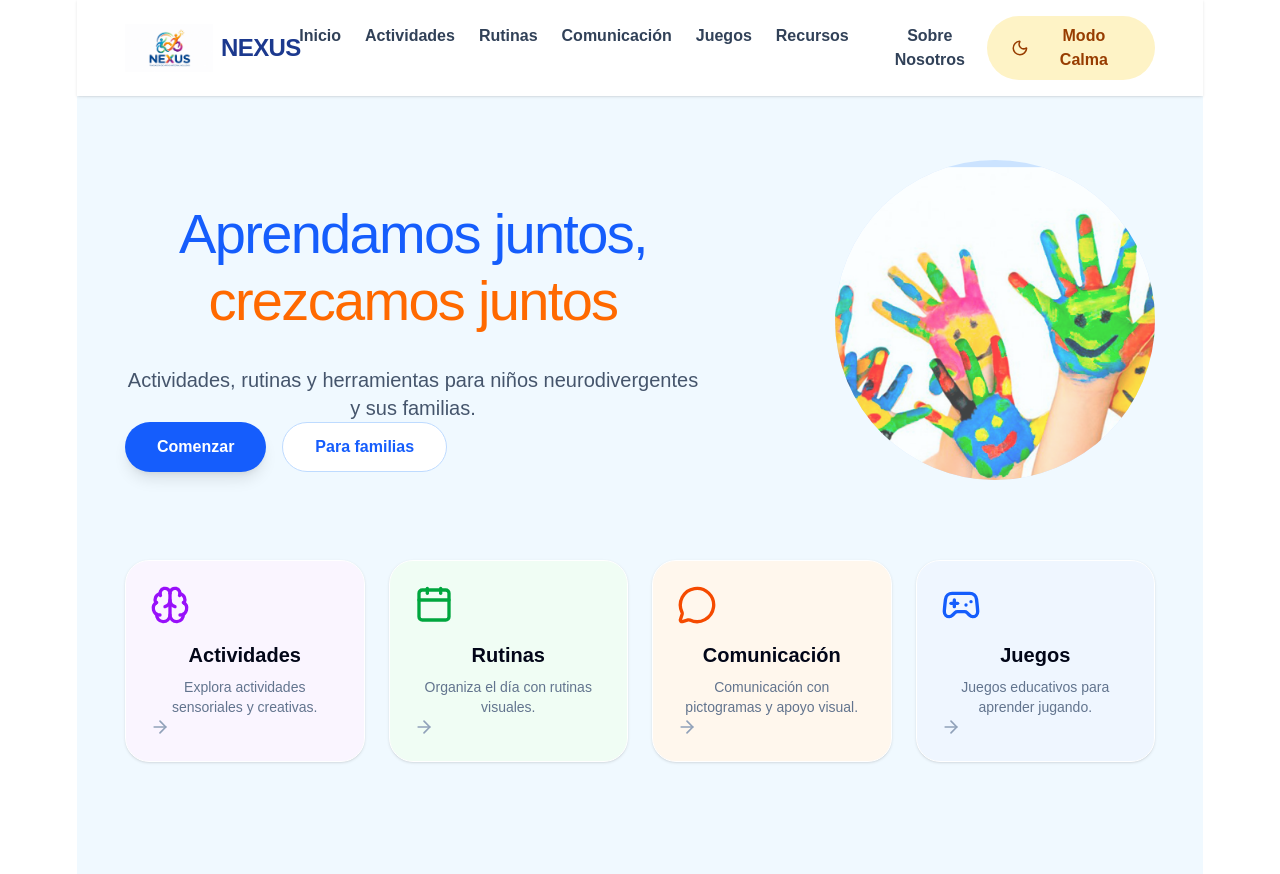
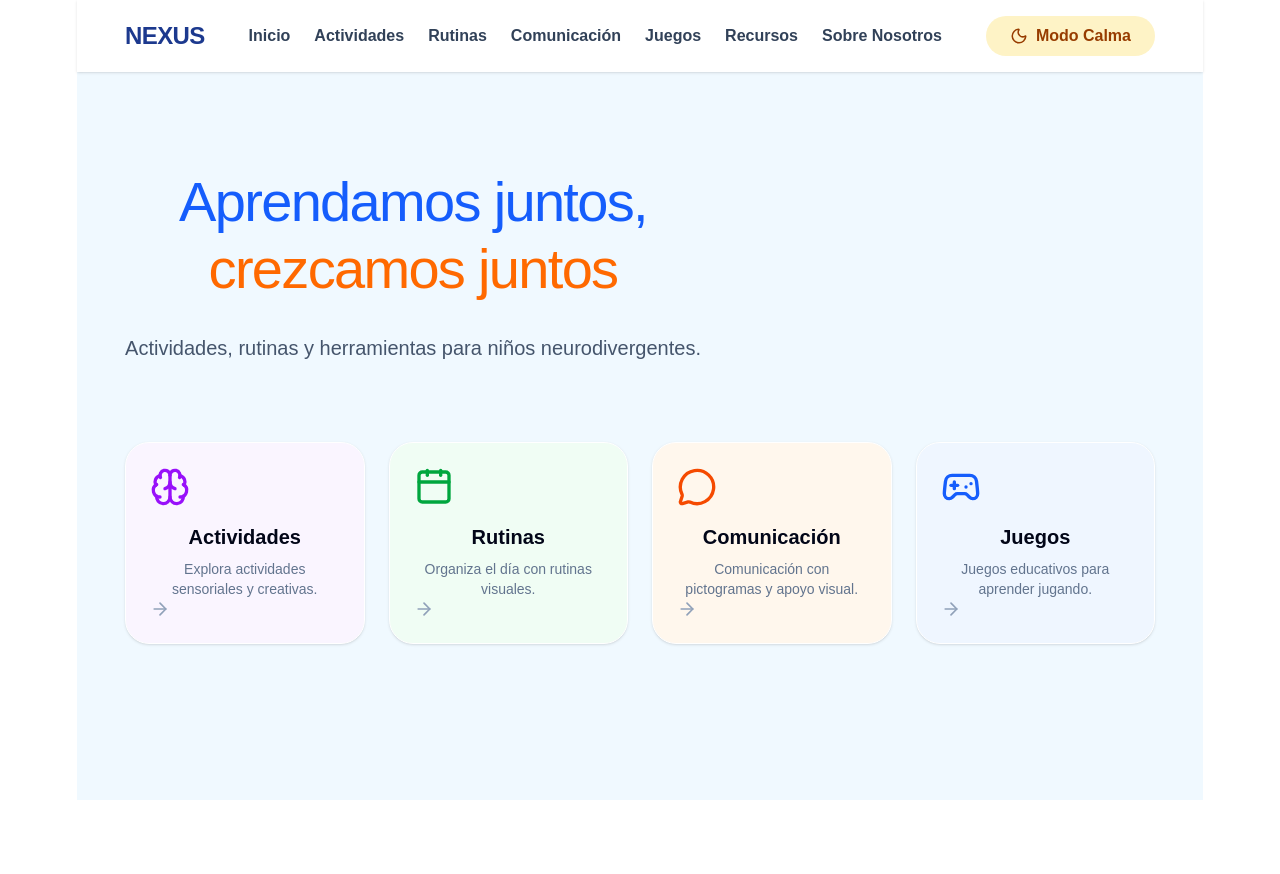
Before and after one commit to Barbarariv/nexus, a React (Vite) app: page / in a window 1280 px wide. After the commit the page ends 800 px from the top, so only its background shows below. Built offline with nearby package versions, Linux system fonts and the light colour scheme.

Commit message:
probando

```diff
--- a/src/App.jsx
+++ b/src/App.jsx
@@ -1,32 +1,36 @@
 import React, { useState } from 'react';
-import { Brain, Calendar, MessageCircle, Gamepad2, ArrowRight, Sun, Moon, Users, BookOpen } from 'lucide-react';
-import { BrowserRouter, Routes, Route } from "react-router-dom";
-import Inicio from "./Inicio"; // Verifica que el nombre del archivo sea exacto
+import { Brain, Calendar, MessageCircle, Gamepad2, ArrowRight, Sun, Moon } from 'lucide-react';
+import { BrowserRouter, Routes, Route, Link } from "react-router-dom";
+import Inicio from "./Inicio";
 import Actividades from "./Actividades";
+
 function App() {
   const [isCalmMode, setIsCalmMode] = useState(false);
-
   const navItems = ['Inicio', 'Actividades', 'Rutinas', 'Comunicación', 'Juegos', 'Recursos', 'Sobre Nosotros'];
 
   const cards = [
-    { title: 'Actividades', icon: Brain, color: 'bg-purple-50', iconColor: 'text-purple-600', desc: 'Explora actividades sensoriales y creativas.' },
-    { title: 'Rutinas', icon: Calendar, color: 'bg-green-50', iconColor: 'text-green-600', desc: 'Organiza el día con rutinas visuales.' },
-    { title: 'Comunicación', icon: MessageCircle, color: 'bg-orange-50', iconColor: 'text-orange-600', desc: 'Comunicación con pictogramas y apoyo visual.' },
-    { title: 'Juegos', icon: Gamepad2, color: 'bg-blue-50', iconColor: 'text-blue-600', desc: 'Juegos educativos para aprender jugando.' }
+    { title: 'Actividades', path: '/actividades', icon: Brain, color: 'bg-purple-50', iconColor: 'text-purple-600', desc: 'Explora actividades sensoriales y creativas.' },
+    { title: 'Rutinas', path: '/rutinas', icon: Calendar, color: 'bg-green-50', iconColor: 'text-green-600', desc: 'Organiza el día con rutinas visuales.' },
+    { title: 'Comunicación', path: '/comunicacion', icon: MessageCircle, color: 'bg-orange-50', iconColor: 'text-orange-600', desc: 'Comunicación con pictogramas y apoyo visual.' },
+    { title: 'Juegos', path: '/juegos', icon: Gamepad2, color: 'bg-blue-50', iconColor: 'text-blue-600', desc: 'Juegos educativos para aprender jugando.' }
   ];
 
   return (
+    <BrowserRouter>
       <div className={`min-h-screen font-sans ${isCalmMode ? 'bg-slate-900 text-white' : 'bg-sky-50 text-slate-950'}`}>
 
-      {/* NAVBAR */}
+        {/* NAVBAR - Siempre visible */}
         <nav className="flex justify-between items-center px-12 py-4 bg-white shadow-sm sticky top-0 z-50">
           <div className="flex items-center gap-2">
-          <img src="/logo.png" alt="NEXUS" className="h-12 w-auto" />
             <span className="text-2xl font-black text-blue-900 tracking-tight">NEXUS</span>
           </div>
 
           <div className="hidden lg:flex gap-6 font-semibold text-slate-700">
-          {navItems.map(item => <a key={item} href="#" className="hover:text-blue-600">{item}</a>)}
+            {navItems.map(item => (
+              <Link key={item} to={item === 'Inicio' ? '/' : `/${item.toLowerCase()}`} className="hover:text-blue-600">
+                {item}
+              </Link>
+            ))}
           </div>
 
           <button onClick={() => setIsCalmMode(!isCalmMode)} className="flex items-center gap-2 bg-amber-100 px-6 py-2 rounded-full font-bold text-amber-800">
@@ -34,44 +38,39 @@ function App() {
           </button>
         </nav>
 
+        {/* CONTENIDO - Cambia según la ruta */}
+        <Routes>
+          <Route path="/" element={
+            <main className="max-w-7xl mx-auto px-12 py-16">
               {/* HERO SECTION */}
-      <main className="max-w-7xl mx-auto px-12 py-16">
               <div className="flex flex-col lg:flex-row items-center justify-between gap-12 mb-20">
                 <div className="max-w-xl">
-
-
                   <h1 className="text-3xl font-black">
                     <span className="text-blue-600">Aprendamos juntos, </span>
                     <span className="text-orange-500">crezcamos juntos</span>
                   </h1>
-            <p className="text-xl text-slate-600 mb-8">Actividades, rutinas y herramientas para niños neurodivergentes y sus familias.</p>
-            <div className="flex gap-4">
-              <button className="bg-blue-600 text-white px-8 py-3 rounded-full font-bold shadow-lg">Comenzar</button>
-              <button className="bg-white text-blue-600 px-8 py-3 rounded-full font-bold border border-blue-200">Para familias</button>
-            </div>
-          </div>
-       <div className="w-80 h-80 bg-blue-200 rounded-full flex items-center justify-center animate-pulse overflow-hidden">
-  <img
-    src="/nexus-principal.png"
-    alt="Ilustración principal"
-    className="w-full h-full object-cover"
-  />
+                  <p className="text-xl text-slate-600 mb-8">Actividades, rutinas y herramientas para niños neurodivergentes.</p>
                 </div>
               </div>
 
-        {/* TARJETAS */}
-        <div className="grid grid-cols-1 md:grid-cols-2 lg:grid-cols-4 gap-6 mb-12">
+              {/* TARJETAS - Ahora son enlaces */}
+              <div className="grid grid-cols-1 md:grid-cols-2 lg:grid-cols-4 gap-6">
                 {cards.map(card => (
-            <div key={card.title} className={`${card.color} p-6 rounded-3xl border border-white shadow-sm hover:shadow-md transition-all`}>
+                  <Link to={card.path} key={card.title} className={`${card.color} p-6 rounded-3xl border border-white shadow-sm hover:shadow-md transition-all`}>
                     <card.icon size={40} className={`${card.iconColor} mb-4`} />
                     <h3 className="text-xl font-bold mb-2">{card.title}</h3>
                     <p className="text-sm text-slate-500 mb-4">{card.desc}</p>
                     <ArrowRight size={20} className="text-slate-400" />
-            </div>
+                  </Link>
                 ))}
               </div>
             </main>
+          } />
+          <Route path="/actividades" element={<Actividades />} />
+          {/* Agrega aquí tus otras rutas igual que Actividades */}
+        </Routes>
       </div>
+    </BrowserRouter>
   );
 }
 
```
Lines whose indentation alone changed are shown as unchanged.
